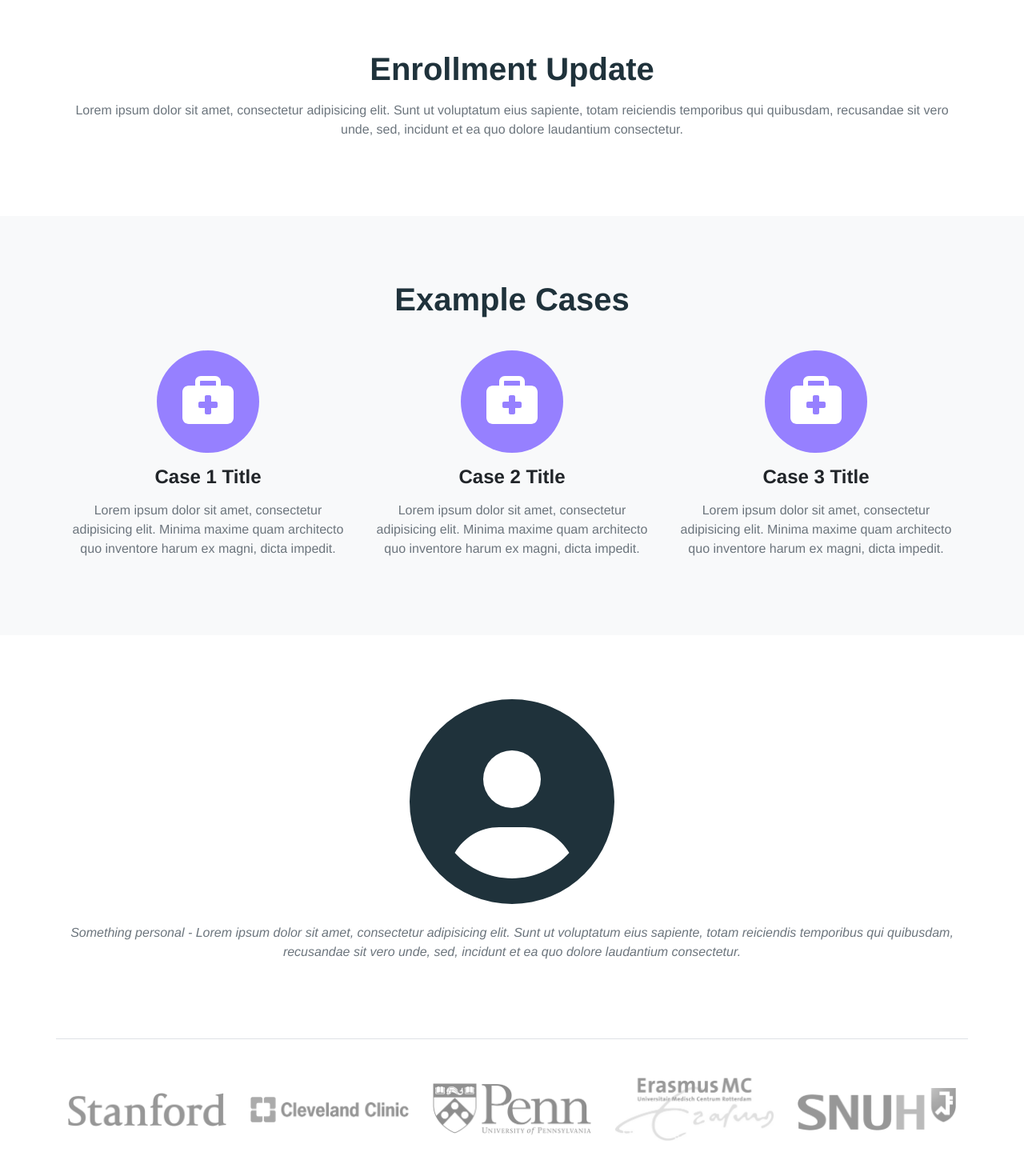
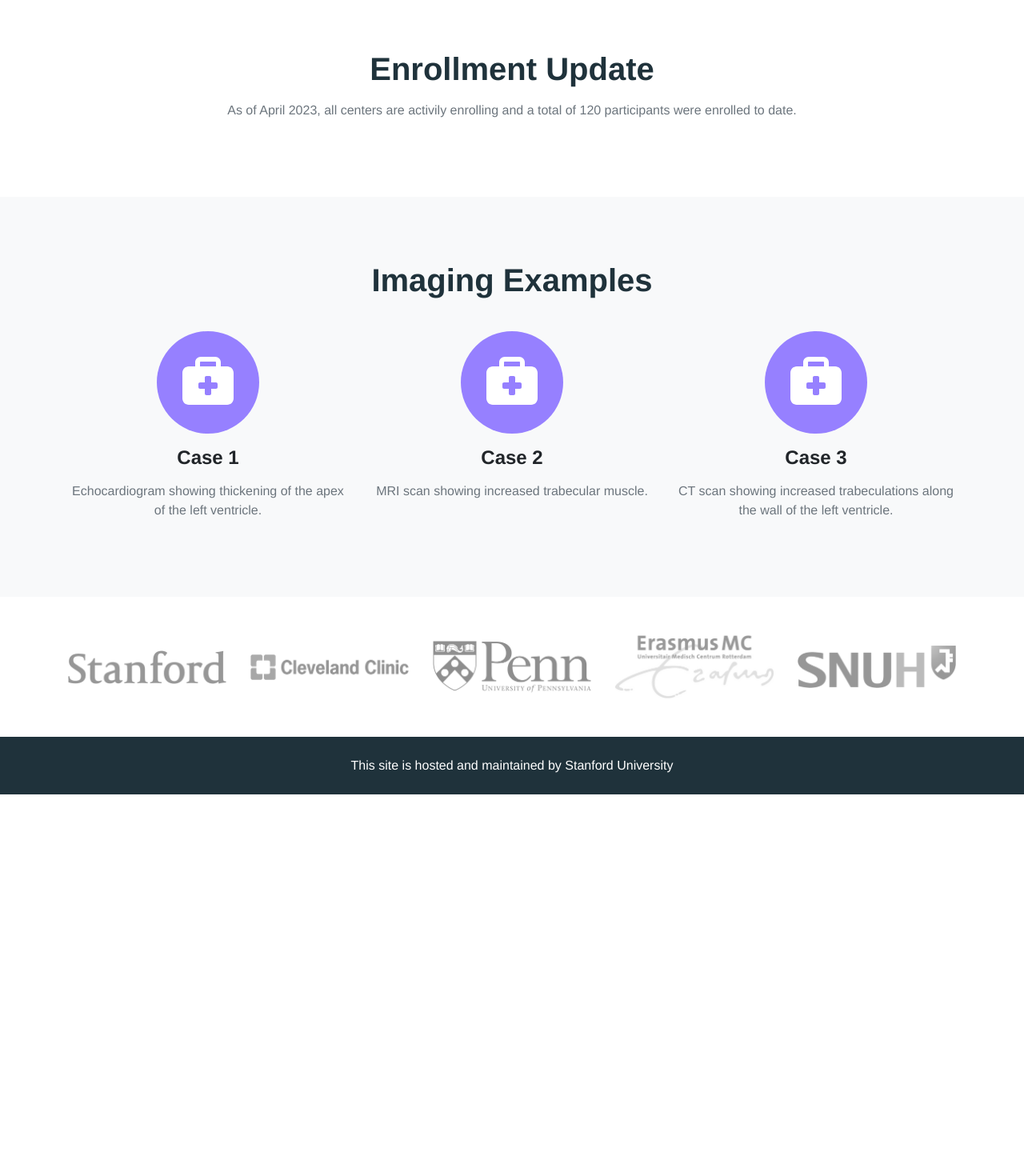
Before and after one commit to NONCOMPACT/noncompact-frontend, a React (Create React App) app: page / in a window 1280 px wide. Shown: the part 900-2370 px from the top of the page at 80% size. After the commit the page ends 1893 px from the top, so only its background shows below. Built offline with nearby package versions, Linux system fonts and the light colour scheme.

Commit message:
Update text content and remove 'something personal' section

```diff
--- a/src/components/landing.jsx
+++ b/src/components/landing.jsx
@@ -21,7 +21,7 @@ function LandingPage() {
             <div className="hero-tagline row align-items-center justify-content-start py-12">
               <h1 className="col-md-12">
                 International Consortium for Multimodality Phenotyping in Adults
-                with non-Compaction
+                with Non-Compaction
               </h1>
             </div>
           </div>
@@ -38,10 +38,8 @@ function LandingPage() {
           <div className="text-center">
             <h2 className="section-heading">Enrollment Update</h2>
             <p className="text-muted">
-              Lorem ipsum dolor sit amet, consectetur adipisicing elit. Sunt ut
-              voluptatum eius sapiente, totam reiciendis temporibus qui
-              quibusdam, recusandae sit vero unde, sed, incidunt et ea quo
-              dolore laudantium consectetur.
+              As of April 2023, all centers are activily enrolling and a total
+              of 120 participants were enrolled to date.
             </p>
           </div>
         </div>
@@ -50,7 +48,7 @@ function LandingPage() {
       <section className="page-section bg-light">
         <div className="container">
           <div className="text-center">
-            <h2 className="section-heading">Example Cases</h2>
+            <h2 className="section-heading">Imaging Examples</h2>
             <div className="row pt-4">
               <div className="col-md-4">
                 <span className="fa-stack fa-4x">
@@ -63,11 +61,10 @@ function LandingPage() {
                     className="fa-stack-1x fa-inverse"
                   />
                 </span>
-                <h4 className="my-3 font-weight-bold">Case 1 Title</h4>
+                <h4 className="my-3 font-weight-bold">Case 1</h4>
                 <p className="text-muted">
-                  Lorem ipsum dolor sit amet, consectetur adipisicing elit.
-                  Minima maxime quam architecto quo inventore harum ex magni,
-                  dicta impedit.
+                  Echocardiogram showing thickening of the apex of the left
+                  ventricle.
                 </p>
               </div>
               <div className="col-md-4">
@@ -81,11 +78,9 @@ function LandingPage() {
                     className="fa-stack-1x fa-inverse"
                   />
                 </span>
-                <h4 className="my-3 font-weight-bold">Case 2 Title</h4>
+                <h4 className="my-3 font-weight-bold">Case 2</h4>
                 <p className="text-muted">
-                  Lorem ipsum dolor sit amet, consectetur adipisicing elit.
-                  Minima maxime quam architecto quo inventore harum ex magni,
-                  dicta impedit.
+                  MRI scan showing increased trabecular muscle.
                 </p>
               </div>
               <div className="col-md-4">
@@ -99,38 +94,18 @@ function LandingPage() {
                     className="fa-stack-1x fa-inverse"
                   />
                 </span>
-                <h4 className="my-3 font-weight-bold">Case 3 Title</h4>
+                <h4 className="my-3 font-weight-bold">Case 3</h4>
                 <p className="text-muted">
-                  Lorem ipsum dolor sit amet, consectetur adipisicing elit.
-                  Minima maxime quam architecto quo inventore harum ex magni,
-                  dicta impedit.
+                  CT scan showing increased trabeculations along the wall of the
+                  left ventricle.
                 </p>
               </div>
             </div>
           </div>
         </div>
       </section>
-      {/* Something Personal */}
-      <section className="page-section">
-        <div className="container">
-          <div className="text-center">
-            <div className="fa-4x mb-4">
-              <FontAwesomeIcon
-                icon={faUserCircle}
-                className="fa-4x text-noncompact-secondary"
-              />
-            </div>
-            <p className="text-muted font-italic">
-              Something personal - Lorem ipsum dolor sit amet, consectetur
-              adipisicing elit. Sunt ut voluptatum eius sapiente, totam
-              reiciendis temporibus qui quibusdam, recusandae sit vero unde,
-              sed, incidunt et ea quo dolore laudantium consectetur.
-            </p>
-          </div>
-        </div>
-      </section>
       {/* Consortium Site Links */}
-      <div className="container py-5 border-top">
+      <div className="container py-5">
         <div className="row  row-cols-2 row-cols-sm-3 row-cols-md-4 row-cols-lg-5 row-cols-xl-5 d-flex align-items-center">
           <div className="institution-logo col">
             <a href="https://www.stanford.edu/" className="external-link">
```
